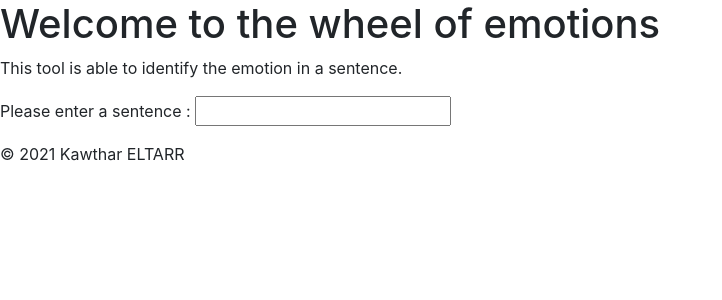
After one commit to eltarr-kawther/roue-des-emotions, a Flask app: page /home in a window 1280 px wide. The commit adds this page. Shown: the top 300 px of the page, without its empty margins (0-722 px from the left). Run offline with Flask 2, Linux system fonts and the light colour scheme; parts of the project's set-up code (start-up, migrations or seed data) failed here and were passed over; some libraries are stand-ins or nearby versions.

Commit message:
working on html home page

```diff
--- /dev/null
+++ b/FlaskApp/app.py
@@ -0,0 +1,14 @@
+from flask import Flask, render_template
+import joblib
+
+model = joblib.load(r"C:\Users\straw\Desktop\AIS\ProjectPool 2\Roue-des-emotions\Output\Models\nlp_models.pkl")
+
+app = Flask(__name__)
+
+@app.route("/")
+@app.route("/home")
+def home():
+    return render_template('home.html')
+
+if __name__ == "__main__":
+    app.run(debug=True)
--- /dev/null
+++ b/FlaskApp/templates/home.html
@@ -0,0 +1,9 @@
+{% extends "layout.html" %}
+{% block content %}
+  <h1>Welcome to the wheel of emotions</h1>
+
+  <p> This tool is able to identify the emotion in a sentence.</p>
+
+  <form action="{{ url_for('home') }}" method="POST">
+      <p> Please enter a sentence : <input type = "text" name = "sentence" /> </p>
+{% endblock content %}
--- a/Empathic-DanielApp/templates/layout.html
+++ b/FlaskApp/templates/layout.html
@@ -7,12 +7,12 @@
 
     <!-- Bootstrap CSS -->
     <link rel="stylesheet" href="https://maxcdn.bootstrapcdn.com/bootstrap/4.0.0/css/bootstrap.min.css" integrity="sha384-Gn5384xqQ1aoWXA+058RXPxPg6fy4IWvTNh0E263XmFcJlSAwiGgFAW/dAiS6JXm" crossorigin="anonymous">
-    <link rel="stylesheet" href="{{ url_for('static', filename='njord_style.css') }}">
+    <link rel="stylesheet" href="{{ url_for('static', filename='style.css') }}">
 
     {% if title %}
-        <title>Njord - {{ title }}</title>
+        <title>{{ title }}</title>
     {% else %}
-        <title>Njord</title>
+        <title>La roue des émotions</title>
     {% endif %}
 </head>
 <body>
@@ -20,5 +20,5 @@
     {% block content %}{% endblock %}
   </div>
 </body>
-<footer><p><b><center>This is an alpha version.</center></b></p></footer>
+<footer>© 2021 Kawthar ELTARR</footer>
 </html>
```
Also changed, not shown: Empathic-DanielApp/app.py (deleted, +0 -10 lines), Empathic-DanielApp/templates/main.html (deleted, +0 -7 lines), FlaskApp/static/style.css (added).
